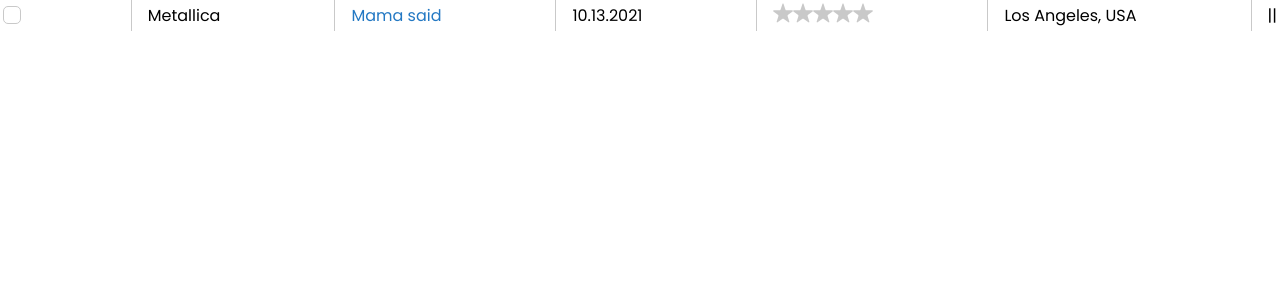
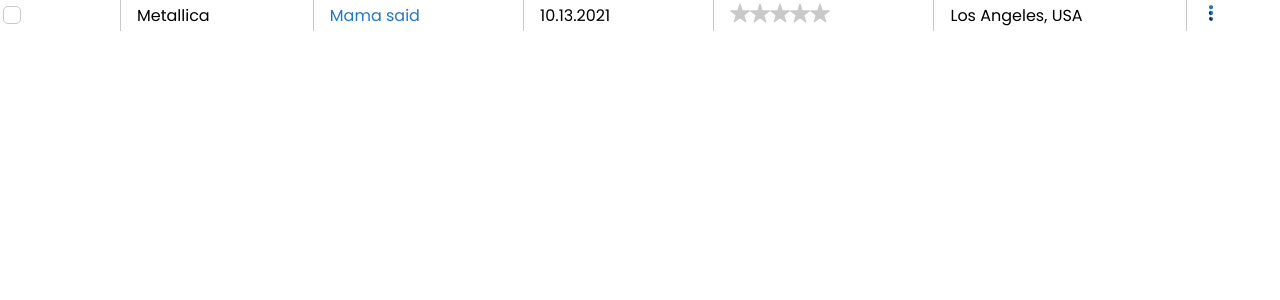
Before and after one commit to YauheniMel/Table, a React (Create React App) app in the folder table/: page / in a window 1280 px wide. Shown: the top 300 px of the page. Built offline with nearby package versions, Linux system fonts and the light colour scheme.

Commit message:
feat:create select component

```diff
--- a/table/src/components/atoms/Checkbox/Checkbox.module.scss
+++ b/table/src/components/atoms/Checkbox/Checkbox.module.scss
@@ -1,6 +1,10 @@
 @import '../../../style/variables';
 
 .wrapper {
+
+  label {
+    cursor: pointer;
+  }
 
   input {
     display: none;
--- a/table/src/components/atoms/EvaluationCounter/EvaluationCounter.jsx
+++ b/table/src/components/atoms/EvaluationCounter/EvaluationCounter.jsx
@@ -2,6 +2,8 @@
 
 export default function EvaluationCounter() {
   // "name" must be different in each component
+
+  // need a default assessment
   return (
     <fieldset className={styles.wrapper}>
       <input type="radio" name="evaluation" aria-label="bad" />
--- a/table/src/components/atoms/EvaluationCounter/EvaluationCounter.module.scss
+++ b/table/src/components/atoms/EvaluationCounter/EvaluationCounter.module.scss
@@ -17,6 +17,7 @@
     left: 0;
     font-size: inherit;
     height: inherit;
+    cursor: pointer;
 
     &:checked, &:hover {
       background-color: $gold;
--- /dev/null
+++ b/table/src/components/atoms/SelectAction/SelectAction.jsx
@@ -0,0 +1,11 @@
+import styles from './SelectAction.module.scss';
+
+export default function SelectAction() {
+
+  return (
+    <select id="card" name="usercard">
+      <option value="update">Update</option>
+      <option value="delete">Delete</option>
+    </select>
+  );
+}
--- /dev/null
+++ b/table/src/components/atoms/SelectAction/SelectAction.module.scss
@@ -0,0 +1,18 @@
+@import '../../../style/variables';
+
+// there is no customisation
+select {
+  font-size: inherit;
+  mask-image: url(../../../assets/icons/btn_action.svg);
+  mask-repeat: no-repeat;
+  mask-size: 1em;
+  background-color: $primary;
+  cursor: pointer;
+  color: $black;
+
+  option {
+    background-color: $white;
+    color: $primary;
+    line-height: 20px;
+  }
+}
--- a/table/src/components/molecules/TemplateLineTable/TemplateLineTable.jsx
+++ b/table/src/components/molecules/TemplateLineTable/TemplateLineTable.jsx
@@ -1,5 +1,6 @@
 import Checkbox from '../../atoms/Checkbox/Checkbox';
 import EvaluationCounter from '../../atoms/EvaluationCounter/EvaluationCounter';
+import SelectAction from '../../atoms/SelectAction/SelectAction';
 import styles from './TemplateLineTable.module.scss';
 
 export default function TemplateLineTable() {
@@ -19,7 +20,9 @@
         <EvaluationCounter />
       </td>
       <td>Los Angeles, USA</td>
-      <td>||</td>
+      <td>
+        <SelectAction />
+      </td>
     </tr>
   );
 }
```
